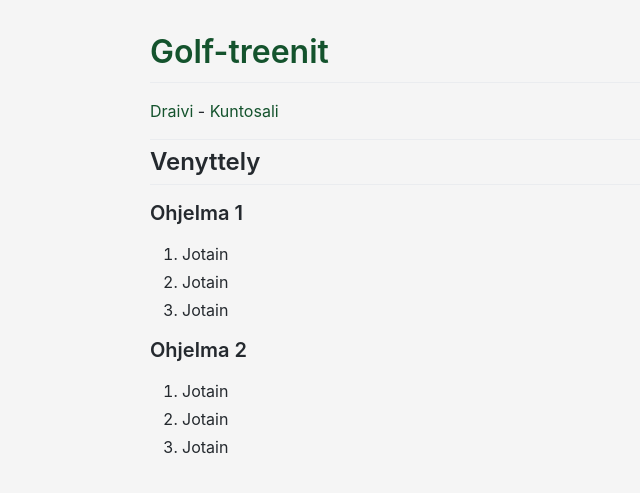
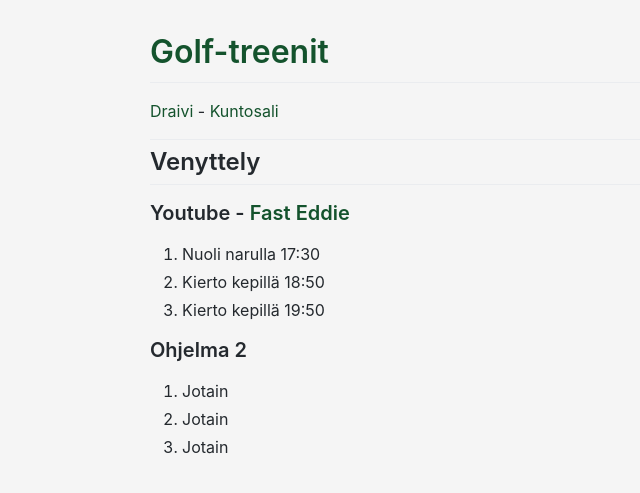
Before and after one commit to haapio/haapio.github.io, a Jekyll site: the page built from index.md, in a window 1280 px wide. Shown: the top 493 px of the page, without its empty margins (0-640 px from the left). Built offline with Jekyll 4.4.1, drawn with Linux system fonts in a browser that asks for light colours; comment, search, counter and statistics services are not loaded.

Commit message:
Update index.md

```diff
--- a/index.md
+++ b/index.md
@@ -5,11 +5,10 @@ layout: default
 
 ## Venyttely
 
-### Ohjelma 1
-
-1.  Jotain
-2.  Jotain
-3.  Jotain
+### Youtube - [Fast Eddie]([https://www.youtube.com/watch?v=lCz5lVhGB9A](https://youtu.be/sLcLDrMj66k?is=ZJW_t_JVlSt6n5Fu))
+1.  Nuoli narulla 17:30
+2.  Kierto kepillä 18:50
+3.  Kierto kepillä 19:50
 
 ### Ohjelma 2
 
```
